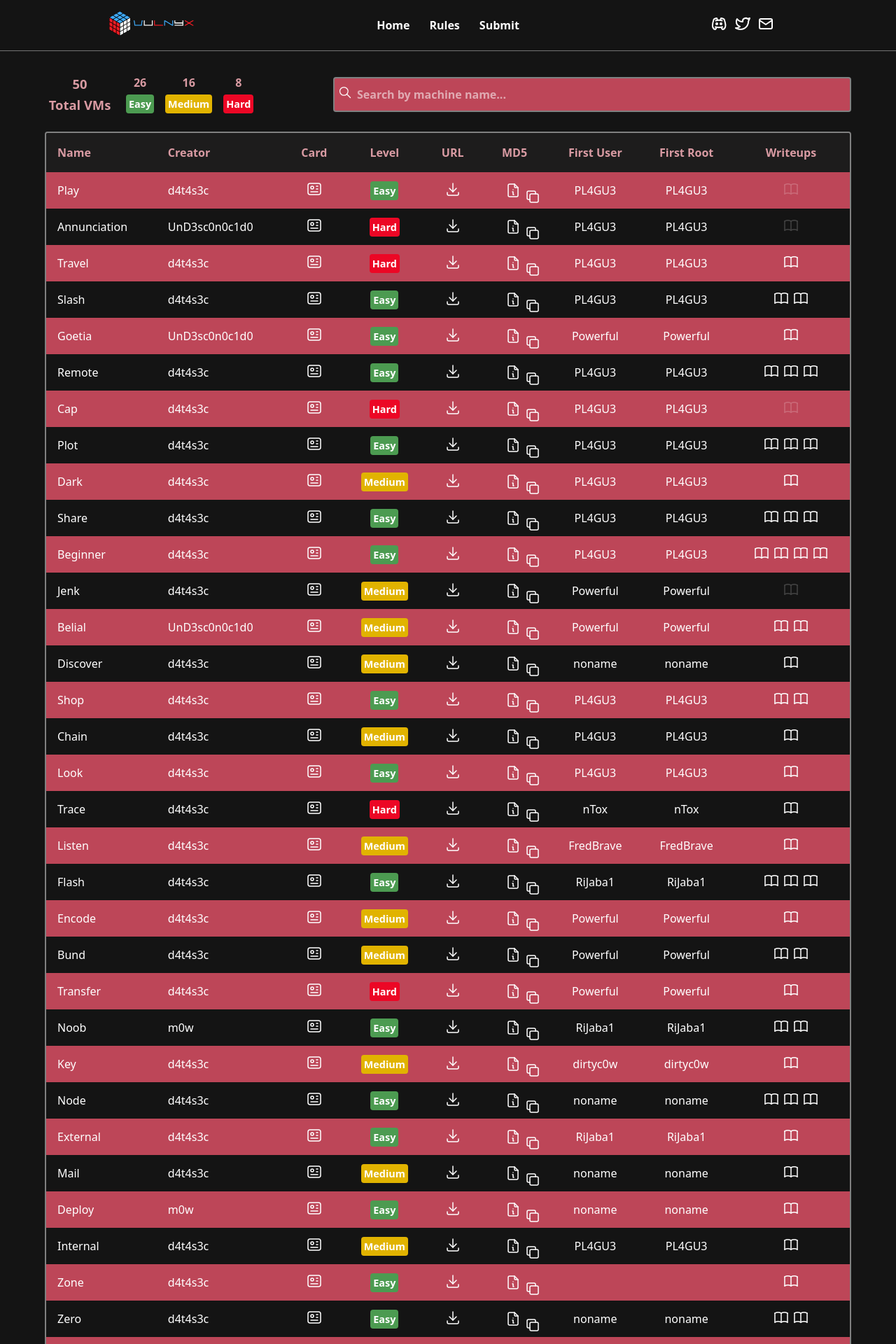
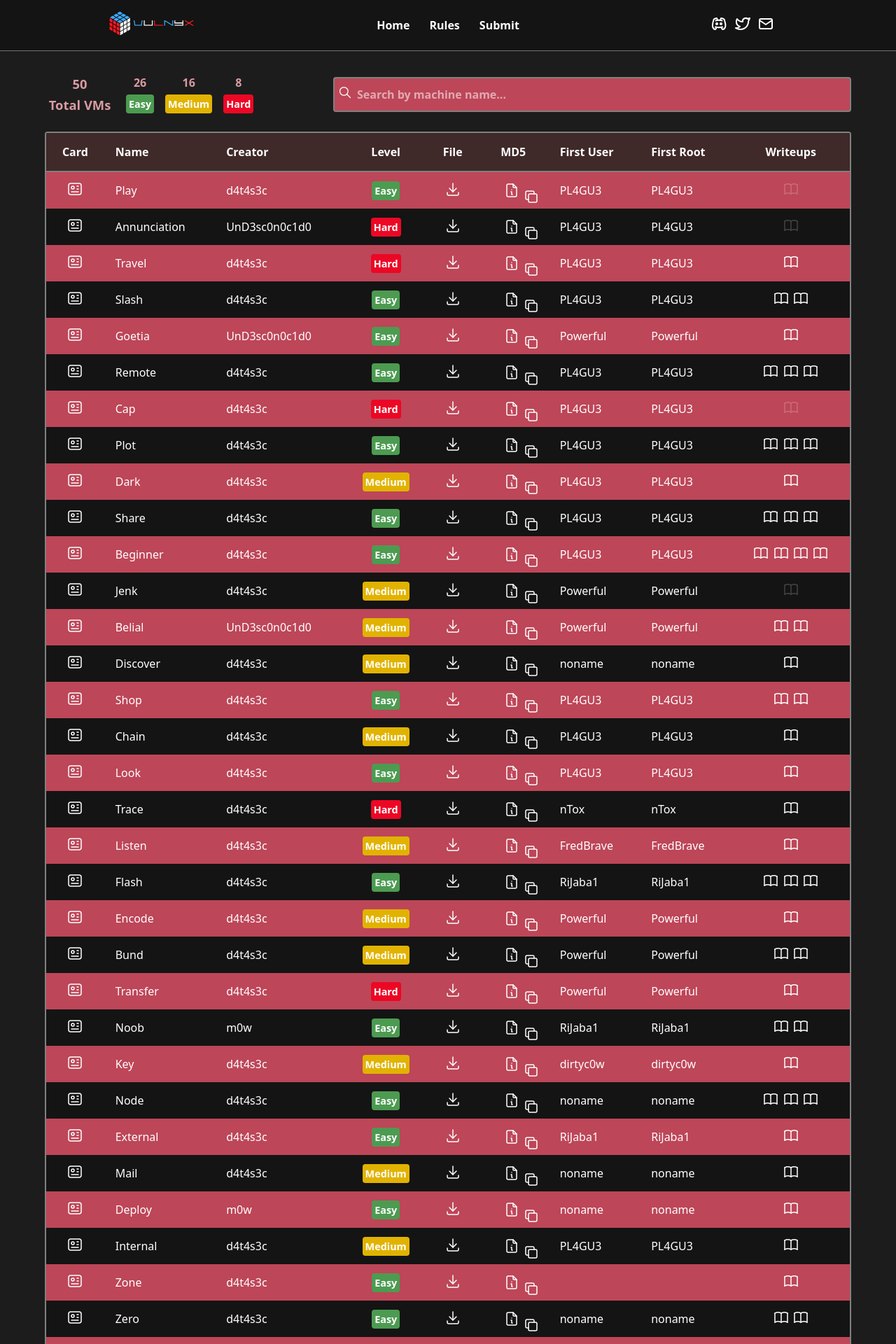
Before and after one commit to VulNyx/vulnyx, a Jekyll site: the page built from index.md, in a window 1280 px wide. Shown: the top 1920 px of the page at 70% size. Built offline with Jekyll 4.4.1, drawn with Linux system fonts in a browser that asks for light colours.

Commit message:
style: update colors and table

```diff
--- a/_includes/bin_table.html
+++ b/_includes/bin_table.html
@@ -36,23 +36,21 @@
       <table id="bin-table">
         <thead>
           <tr>
+            <th id="card">Card</th>
             <th class="vm-name">Name</th>
             <th class="creator">Creator</th>
-            <th id="card">Card</th>
             <th>Level</th>
             <th id="tested">Tested</th>
-            <th>URL</th>
+            <th>File</th>
             <th id="md5">MD5</th>
-            <th id="first-user">First User</th>
-            <th id="first-root">First Root</th>
+            <th class="first-user">First User</th>
+            <th class="first-root">First Root</th>
             <th id="writeups">Writeups</th>
           </tr>
         </thead>
         <tbody>
           {% for data in site.data.db reversed %}
           <tr>
-            <td class="vm-name" id="vm"><span class="bin-name">{{ data[1].name }}</span></td>
-            <td class="creator">{{ data[1].creator }}</td>
             <td class="card">
               <button class="card-btn" title="Show card!" onclick="showCard('{{  data[1].name }}', '{{  data[1].difficulty }}', '{{  data[1].creator }}', '{{  data[1].release }}', '{{  data[1].status }}')">
                 <svg xmlns="http://www.w3.org/2000/svg" class="icon icon-tabler icon-tabler-id" width="24" height="24"
@@ -67,6 +65,8 @@
                 </svg>
             </button>
             </td>
+            <td class="vm-name" id="vm"><span class="bin-name">{{ data[1].name }}</span></td>
+            <td class="creator">{{ data[1].creator }}</td>
             <td>
               <span class="level-btn {{ data[1].difficulty | downcase }}">{{ data[1].difficulty }}</span>
             </td>
--- a/assets/style.scss
+++ b/assets/style.scss
@@ -5,7 +5,7 @@
 $marked: #0000ff;
 $dark: #141414;
 $red: #bd4658;
-$row: #1f1414;
+$th: #3f2929;
 $even-row: #b65261;
 $hover-color: #86d6fc;
 $white: #ffffff;
@@ -18,9 +18,13 @@ $white: #ffffff;
 }
 
 body {
-  background: $dark;
+  background-color: #1d1c1c;
   color: $white;
   min-height: 100vh;
+}
+
+header, footer {
+  background-color: $dark;
 }
 
 code {
@@ -229,7 +233,7 @@ main {
   font-size: 1.25rem;
 }
 
-.vm-name, .creator {
+.vm-name, .creator, .first-user, .first-root {
   text-align: left;
 }
 
@@ -264,8 +268,9 @@ td {
 
 th {
   height: 56px;
-  color: #d99ba3;
-  background-color: #1d1c1c;
+  background-color: $th;
+  color: #fff;
+  border-bottom: 2px solid #808080;
 }
 
 .tested {
@@ -488,6 +493,11 @@ td div {
   border: 1px solid #bbb !important;
 }
 
+/* .floatingchat-container-wrap {
+  position: sticky !important;
+  top: 100vh !important;
+} */
+
 .easy, .badge-easy, #Easy {
   background-color: #4c9b51;
 }
@@ -654,11 +664,11 @@ footer p {
 
   .card,
   .tested,
-  .pwned,
+  .first-user,
+  .first-root,
   .md5,
   #card,
   #tested,
-  #pwned,
   #md5 {
     display: none;
   }
@@ -723,7 +733,7 @@ footer p {
     width: 90vw;
   }
 
-  .tested, #tested, .pwned, #pwned {
+  .tested, #tested {
     display: none;
   }
 }
```
